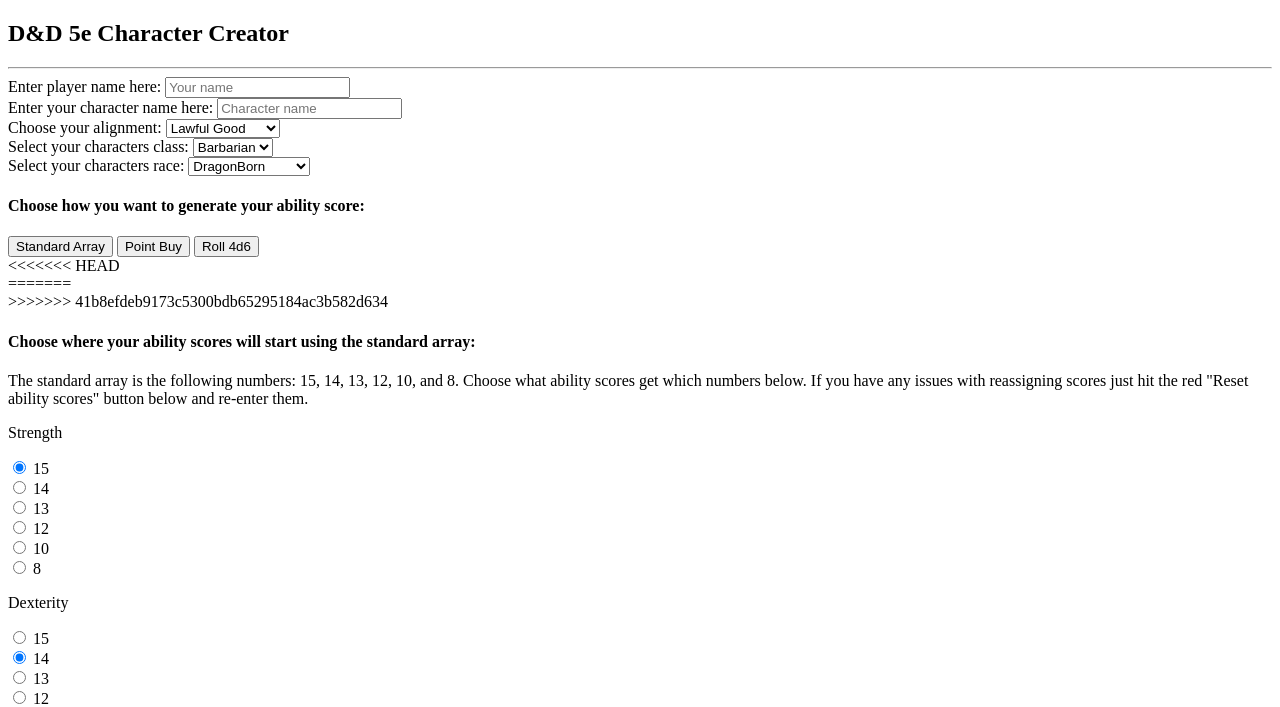
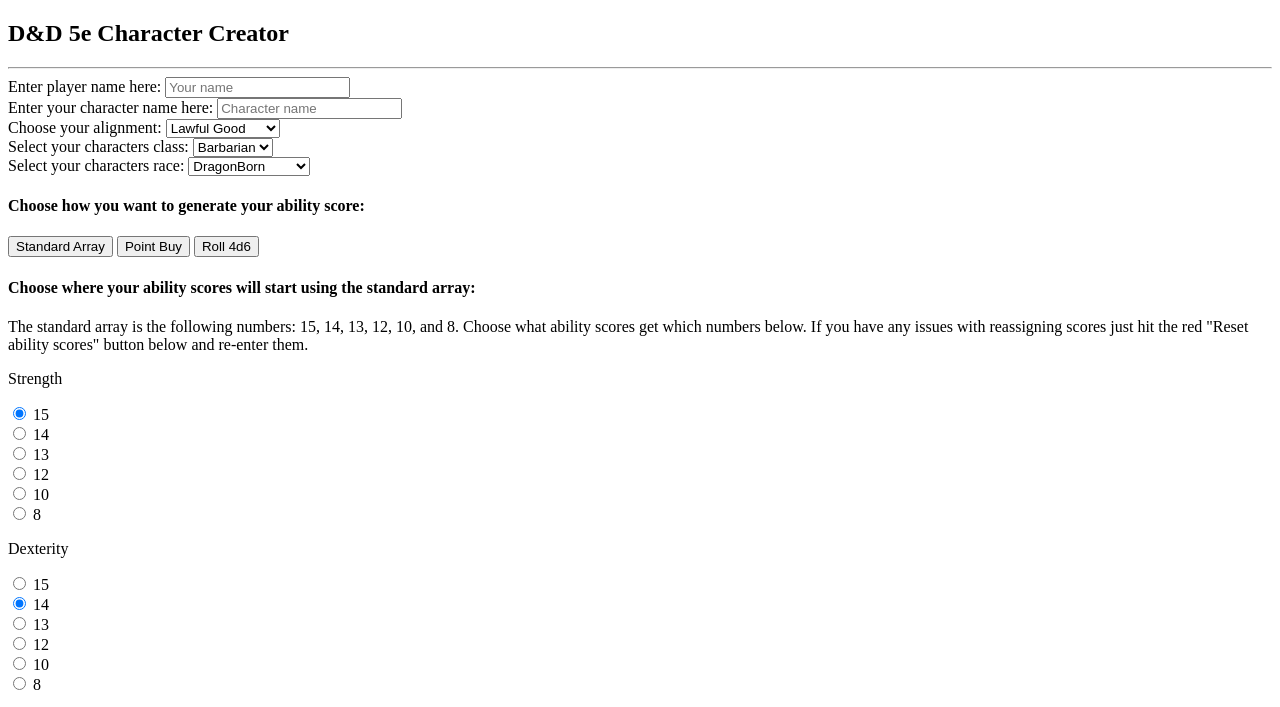
Before and after one commit to MxZoe/character-creator, a plain HTML site: page src/index.html in a window 1280 px wide. Shown: the top 707 px of the page. Drawn offline with Linux system fonts and the light colour scheme.

Commit message:
pull main

```diff
--- a/src/index.html
+++ b/src/index.html
@@ -84,11 +84,7 @@
       <button type="click" id="rollButton">Roll 4d6</button>
       <!-- Standard Array Radio Button -->
       <div id="standardArrayRadioContainer">
-<<<<<<< HEAD
         <div class="row g-3">
-=======
-        <div class="row">
->>>>>>> 41b8efdeb9173c5300bdb65295184ac3b582d634
           <h4>Choose where your ability scores will start using the standard array:</h4>
           <p class="text-muted">The standard array is the following numbers: 15, 14, 13, 12, 10, and 8. Choose what ability scores get which numbers below. If you have any issues with reassigning scores just hit the red "Reset ability scores" button below and re-enter them.</p>
           <div class="col-4">
@@ -350,7 +346,6 @@
             </div>
           </div>
         </div>
-<<<<<<< HEAD
       </div>
       <!--Point Buy-->
       <div id="pointBuyContainer">
@@ -465,8 +460,6 @@
         </div>
       </div>
 
-=======
->>>>>>> 41b8efdeb9173c5300bdb65295184ac3b582d634
         <div class="d-grid gap-2">
           <button type="button" class="btn btn-danger" id="resetAbilityScores">Reset ability scores</button>
         </div>
```
